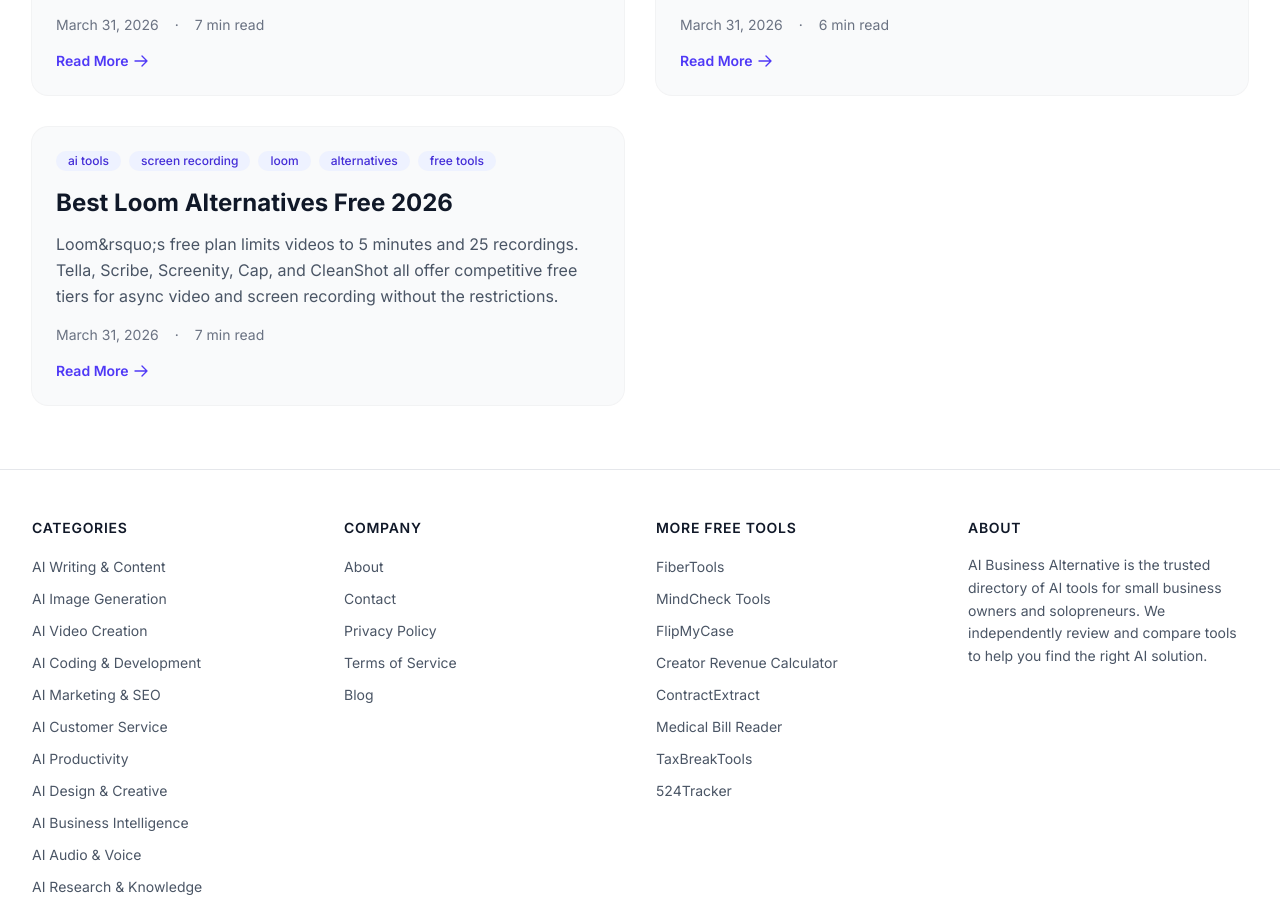
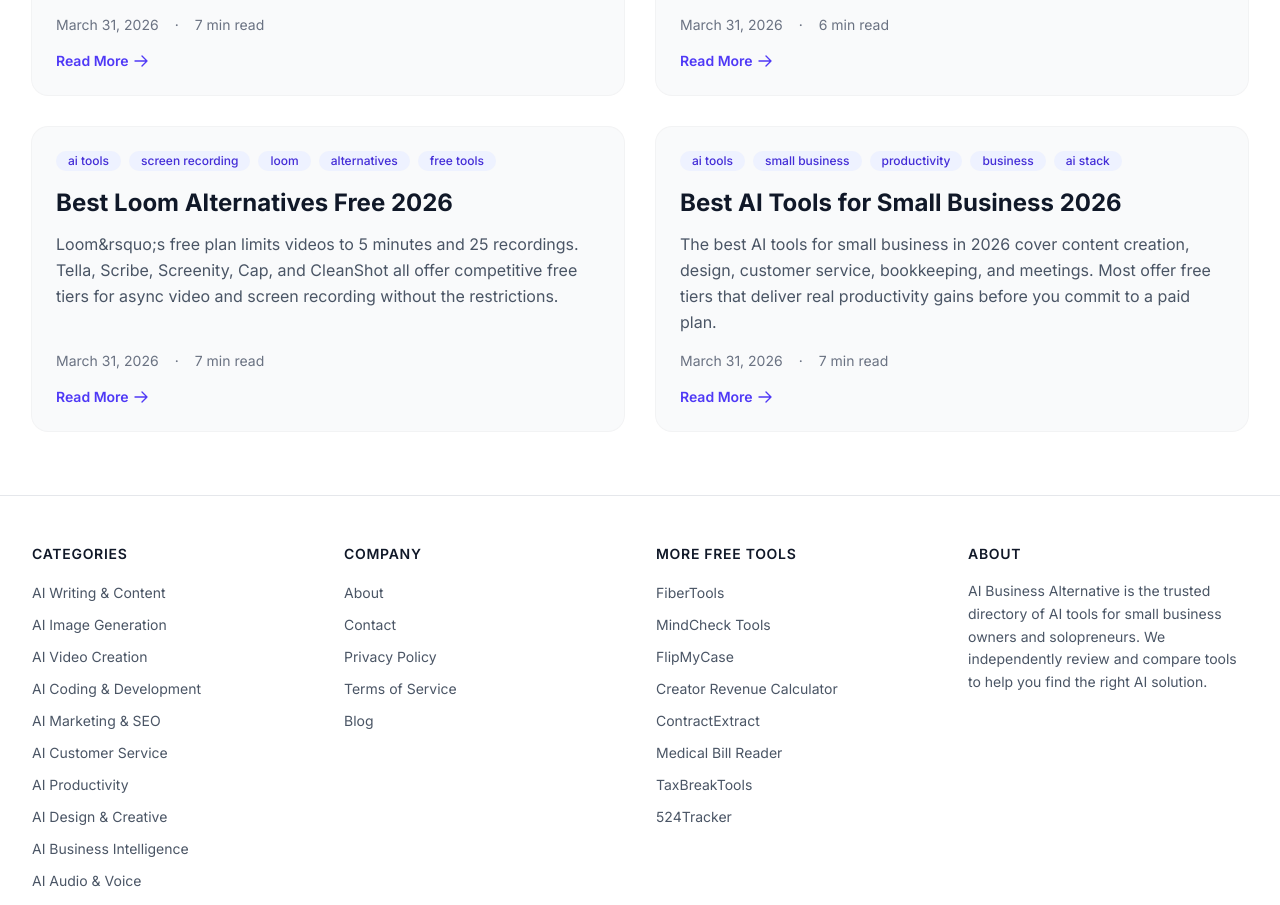
Before and after one commit to raiderj77/aibusinessalternative, a Next.js app: page /blog in a window 1280 px wide. Shown: the part 3600-4505 px from the top of the page. Built offline with nearby package versions, Linux system fonts and the light colour scheme.

Commit message:
feat: add ai-tools-small-business-2026 (score 76)

```diff
--- a/src/data/blog.ts
+++ b/src/data/blog.ts
@@ -1897,6 +1897,74 @@
 <h3>Which alternative is best for recording video calls?</h3>
 <p>Recording video calls involves legal and ethical considerations regarding consent. For personal use on platforms like Zoom or Google Meet, check the platform&apos;s built-in recording features first, as they often notify participants. Dedicated screen recorders like OBS or Screenity can also capture call windows, but always inform all participants you are recording. For professional or team use, consider dedicated <a href="/blog/zoom-alternatives-2026">video meeting tools</a> with compliant recording features built-in.</p>
 <p>For teams that rely on transcribed videos, exploring dedicated <a href="/blog/otterai-alternatives-free-2026">transcription tools</a> can complement your screen recording workflow. While <a href="https://www.loom.com" rel="noopener noreferrer" target="_blank">Loom</a> remains a solid product, the array of free and specialized alternatives in 2026 ensures there&apos;s a perfect tool for every need and budget.</p>`
+  },
+  {
+    slug: 'ai-tools-small-business-2026',
+    title: 'Best AI Tools for Small Business 2026',
+    excerpt:
+      'The best AI tools for small business in 2026 cover content creation, design, customer service, bookkeeping, and meetings. Most offer free tiers that deliver real productivity gains before you commit to a paid plan.',
+    publishedAt: '2026-03-31',
+    updatedAt: '2026-03-31',
+    readTime: '7 min read',
+    tags: ['ai-tools', 'small-business', 'productivity', 'business', 'ai-stack'],
+    content: `
+<p>In 2026, small businesses use AI primarily for direct efficiency gains and content creation, not for vague &apos;innovation.&apos; The best tools handle specific, time-consuming tasks: writing marketing copy, answering common customer questions, automating bookkeeping entries, and summarizing meetings. Focus on tools that integrate into your existing workflow with a clear free tier or trial, avoiding complex platforms that require dedicated AI management.</p>
+
+<h2>What Small Businesses Actually Use AI For in 2026</h2>
+<p>The hype has settled, and practical applications have emerged. Small businesses are not training their own models. Instead, they use off-the-shelf AI tools as skilled, automated assistants for repetitive intellectual labor. The primary uses cluster in a few areas. First, content generation: writing product descriptions, social media posts, and blog outlines. Second, customer interaction: providing first-line support via chat, sorting inquiries, and drafting response templates. Third, internal documentation: transcribing and summarizing meetings, action items from calls, and updating project notes. Fourth, financial organization: categorizing expenses, prompting for receipt uploads, and generating plain-language cash flow reports. The goal is to reduce the time spent on administrative tasks, freeing the business owner and staff for strategic work and customer relationships.</p>
+
+<h2>Best AI Tools for Small Business &mdash; By Category</h2>
+<p>The landscape has matured, with tools specializing in specific business functions rather than claiming to do everything.</p>
+
+<h3>Writing &amp; Content Creation</h3>
+<p>ChatGPT and Claude remain the versatile workhorses. They are used for brainstorming, drafting emails, rewriting text, and answering complex questions. For more marketing-focused content, tools like Jasper and Copy.ai offer templates for ads, social captions, and website copy, streamlining campaigns. The key is using them as a starting point; human editing for brand voice and accuracy is non-negotiable.</p>
+
+<h3>Design &amp; Visual Media</h3>
+<p>Canva&apos;s AI suite is dominant for small businesses. Features like Magic Eraser for photo editing, AI image generation for blog graphics, and automatic design resizing save hours. Adobe Express offers similar capabilities with stronger ties to the professional Creative Cloud ecosystem. These tools allow small teams to produce quality visual content without a full-time designer.</p>
+
+<h3>Customer Service &amp; Engagement</h3>
+<p>Tidio and Intercom lead with AI chatbots that can handle frequent questions about store hours, return policies, and order status. These bots qualify leads and escalate complex issues to human agents. The focus is on 24/7 availability for basic queries, improving response times and allowing staff to concentrate on problems that require a personal touch.</p>
+
+<h3>Bookkeeping &amp; Finance</h3>
+<p>Tools like Digits and Keeper connect to bank accounts and accounting software. Their AI scans transactions, suggests accurate categories, flags potential write-offs, and reminds users to upload receipts. They act as a proactive bookkeeping assistant, reducing end-of-month reconciliation stress and ensuring financial records are consistently organized.</p>
+
+<h3>Marketing &amp; Social Media</h3>
+<p>Beyond writing assistants, AI tools for marketing now handle analytics and scheduling. They can predict optimal posting times, suggest content themes based on competitors, and generate basic performance reports. This moves social media management from pure guesswork to a slightly more data-informed activity, even without a marketing budget.</p>
+
+<h3>Meetings &amp; Notes</h3>
+<p>Fathom and Otter.ai record, transcribe, and summarize video calls. They can highlight key decisions, extract action items, and create shareable summaries. This is invaluable for remote teams, client follow-ups, and ensuring nothing discussed in a meeting is forgotten or misunderstood, effectively creating automated meeting minutes.</p>
+
+<h2>AI Tool Costs for Small Business: What to Budget</h2>
+<p>Pricing models are mostly subscription-based. The following table provides a snapshot of expected costs. Always verify pricing on the tool&apos;s website, as it changes frequently.</p>
+<table>
+<thead>
+<tr><th>Category</th><th>Recommended Tool</th><th>Free Tier</th><th>Paid Starts At</th><th>Best For</th></tr>
+</thead>
+<tbody>
+<tr><td>Writing &amp; Content</td><td>ChatGPT</td><td>Yes (limited)</td><td>$20/month</td><td>General drafting &amp; ideation</td></tr>
+<tr><td>Design</td><td>Canva</td><td>Yes</td><td>$12.99/month</td><td>All-in-one graphic design</td></tr>
+<tr><td>Customer Service</td><td>Tidio</td><td>Yes (50 contacts)</td><td>$29/month</td><td>E-commerce &amp; service businesses</td></tr>
+<tr><td>Bookkeeping</td><td>Keeper</td><td>No</td><td>$18/month</td><td>Freelancer/solo expense tracking</td></tr>
+<tr><td>Marketing</td><td>Copy.ai</td><td>Yes (2,000 words)</td><td>$36/month</td><td>Marketing copy &amp; campaign ideas</td></tr>
+<tr><td>Meetings</td><td>Fathom</td><td>Yes</td><td>$0 (free plan robust)</td><td>Teams that have many client calls</td></tr>
+</tbody>
+</table>
+<p>A practical initial budget is $50&ndash;$100 per month to cover 2&ndash;3 core tools. Start with one tool in your most painful area, use it thoroughly, and then add another. Avoid annual commitments until you&apos;ve confirmed a tool&apos;s value.</p>
+
+<h2>How to Build Your Small Business AI Stack</h2>
+<p>Do not adopt tools randomly. Follow a systematic approach. First, identify the single task that consumes the most time or causes the most friction. Is it replying to customer emails? Creating social content? Categorizing expenses? Second, research and select one tool that addresses that specific task. Use its free trial exhaustively for two weeks. Third, integrate it into your workflow. This might mean connecting it to your email, calendar, or accounting software. Fourth, train your team (or yourself) on its effective use&mdash;focus on the core features that solve your identified problem. Fifth, evaluate after a month. Did it save time? Improve output? Only then, consider adding a second tool for a different pain point. This staggered, problem-focused method prevents waste and ensures each tool earns its place. To go deeper, define a simple ROI metric before you start, like hours saved per week or customer query resolution time. Phase tools in one at a time to avoid overwhelming your processes and to clearly attribute any gains or issues. Finally, schedule a quarterly "stack audit" to cancel tools that are not used and reassess needs.</p>
+
+<h2>Frequently Asked Questions</h2>
+
+<h3>Is AI reliable enough to handle customer interactions without supervision?</h3>
+<p>No. Current AI for customer service works best as a first filter. It should handle simple, factual queries and always provide an easy path to a human agent. All automated responses should be reviewed and edited to ensure accuracy and appropriate tone. The technology assists but does not replace human judgment in customer relationships.</p>
+
+<h3>What is the biggest mistake small businesses make with AI?</h3>
+<p>The biggest mistake is adopting a tool without a clear, specific use case. Buying an enterprise-grade content suite for a two-person business leads to complexity and unused features. Another common error is using AI-generated content without review, which can publish inaccurate or generic-sounding material that harms credibility. Start small and focused.</p>
+
+<h3>How do I ensure my business data is safe with AI tools?</h3>
+<p>Always review the privacy policy and data handling terms of any AI tool. Prefer tools that clearly state they do not use your business data to train their public models. Use strong, unique passwords and enable two-factor authentication. For highly sensitive data (full financial records, proprietary strategies), consider whether the task truly requires an external AI tool or can be handled internally. For further guidance, consult this external resource: <a href="https://www.score.org/resource/article/using-ai-your-small-business" rel="noopener noreferrer" target="_blank">SCORE small business AI guide</a>.</p>
+<p>For more specific tool comparisons, explore our internal guides on <a href="/blog/chatgpt-alternatives-business-2026">business AI alternatives</a> and <a href="/blog/grammarly-alternatives-free-2026">AI writing tools</a>. The most successful small businesses treat AI tools as assistants that handle repeatable tasks, freeing human judgment for decisions that matter.</p>`
   }
 ];
 
```
